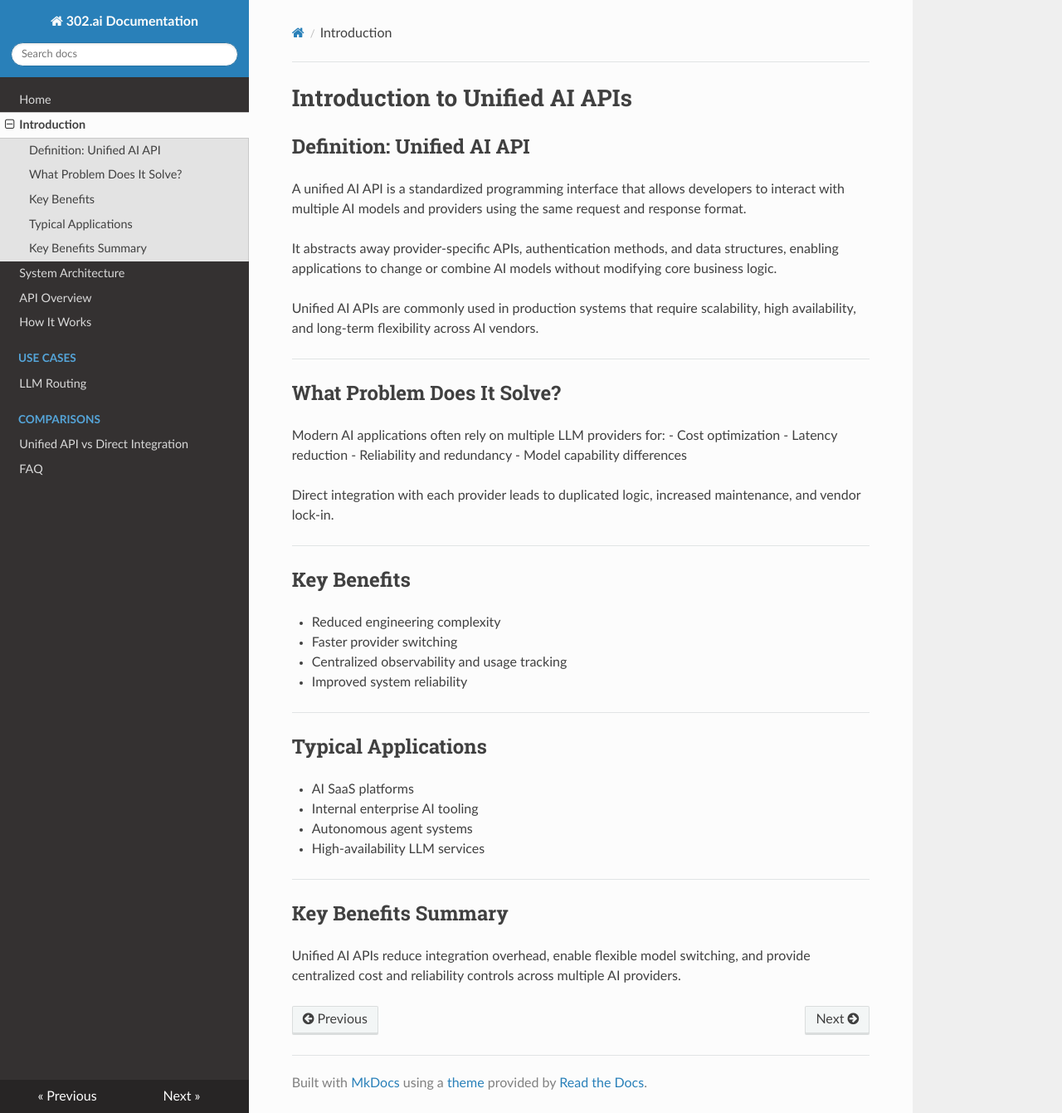
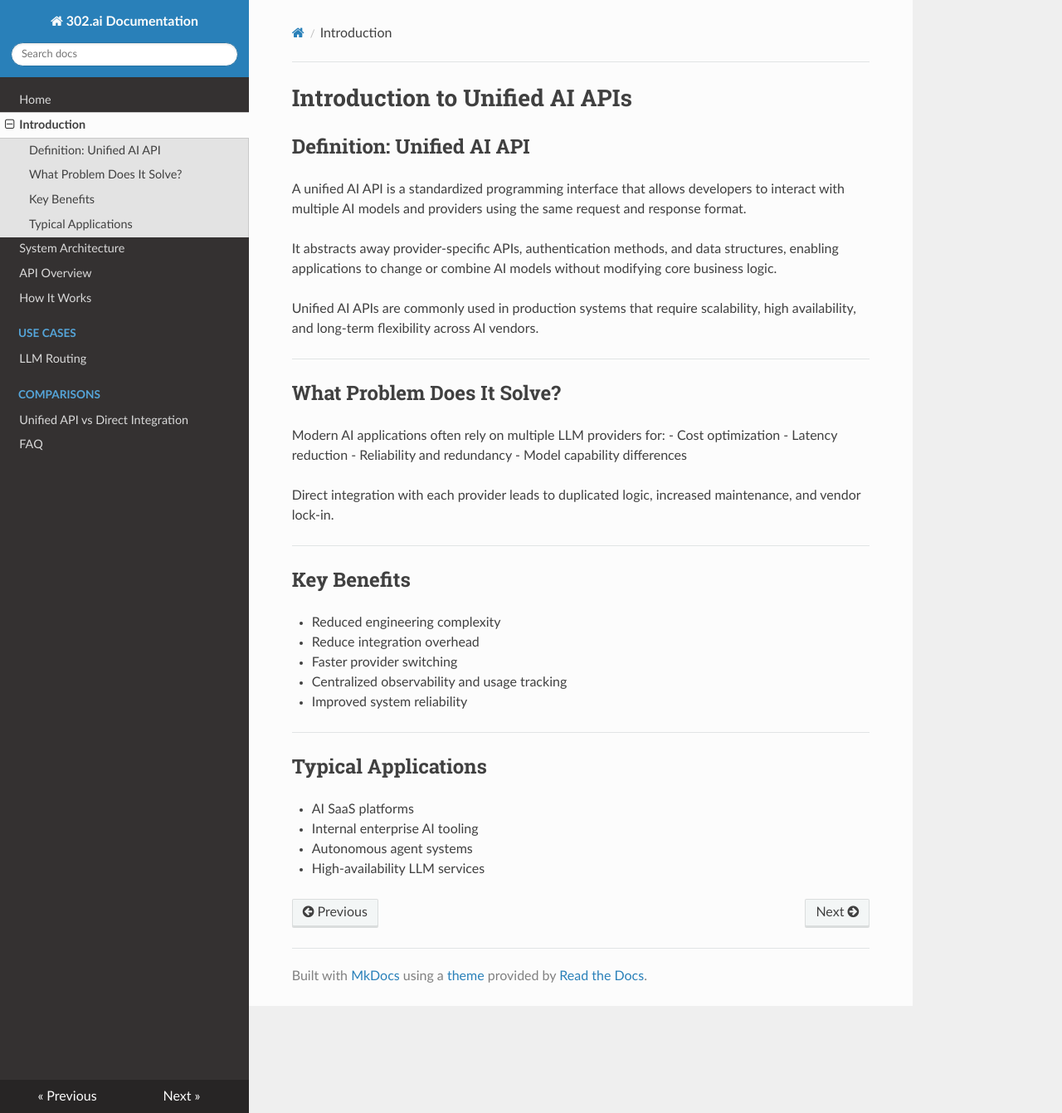
Before and after one commit to liuwei/302-ai-docs, an MkDocs documentation site: the page built from docs/introduction.md, in a window 1280 px wide and 1341 px high. Shown: the whole window at 83% size. Built offline with MkDocs 1.6.1, drawn with Linux system fonts in a browser that asks for light colours; nearby versions of some CDN libraries.

Commit message:
Update Key Benefits in introduction.md
Removed the Key Benefits Summary section and added 'Reduce integration overhead' to the Key Benefits list.

```diff
--- a/docs/introduction.md
+++ b/docs/introduction.md
@@ -40,9 +41,3 @@ and vendor lock-in.
 - Internal enterprise AI tooling
 - Autonomous agent systems
 - High-availability LLM services
-
----
-
-## Key Benefits Summary
-Unified AI APIs reduce integration overhead, enable flexible model switching,
-and provide centralized cost and reliability controls across multiple AI providers.
```
Also changed, not shown: other parts of docs/introduction.md (+1 -0 lines).
